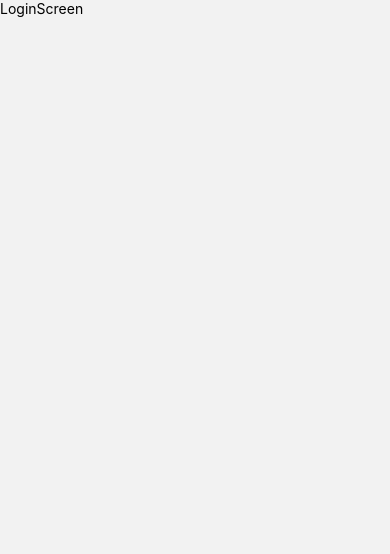
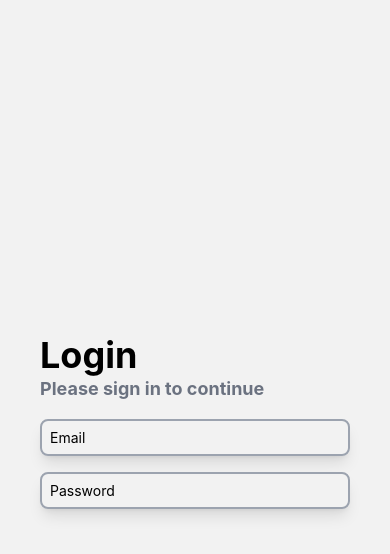
Before and after one commit to glin18/native-task, a React Native app: screen /Login in a window 390 px wide. Shown: the top 554 px of the page. Built offline with nearby package versions, Linux system fonts and the light colour scheme.

Commit message:
Add firebase and build login screen

```diff
--- /dev/null
+++ b/firebaseConfig.js
@@ -0,0 +1,24 @@
+// Import the functions you need from the SDKs you need
+import { initializeApp } from "firebase/app";
+import { getAuth } from "firebase/auth";
+// import { getAnalytics } from "firebase/analytics";
+// TODO: Add SDKs for Firebase products that you want to use
+// https://firebase.google.com/docs/web/setup#available-libraries
+
+// Your web app's Firebase configuration
+// For Firebase JS SDK v7.20.0 and later, measurementId is optional
+const firebaseConfig = {
+  apiKey: "AIzaSyCgpT9y7OZpP4qiWCcKzMdmvLvIjNYZelQ",
+  authDomain: "stickman-todo.firebaseapp.com",
+  projectId: "stickman-todo",
+  storageBucket: "stickman-todo.appspot.com",
+  messagingSenderId: "153892138532",
+  appId: "1:153892138532:web:ee55e908c05368533432b1",
+  measurementId: "G-1KXT4NXNLZ",
+};
+
+// Initialize Firebase
+const app = initializeApp(firebaseConfig);
+export const auth = getAuth(app);
+
+// const analytics = getAnalytics(app);
--- a/package.json
+++ b/package.json
@@ -15,6 +15,7 @@
     "@rneui/themed": "^0.0.0-edge.2",
     "expo": "~48.0.15",
     "expo-status-bar": "~1.4.4",
+    "firebase": "^9.21.0",
     "nativewind": "^2.0.11",
     "react": "18.2.0",
     "react-native": "0.71.7",
--- a/screens/LoginScreen.js
+++ b/screens/LoginScreen.js
@@ -1,10 +1,37 @@
-import { SafeAreaView, View, Text } from "react-native";
+import {
+  SafeAreaView,
+  KeyboardAvoidingView,
+  View,
+  Text,
+  TextInput,
+} from "react-native";
 import React from "react";
+import { auth } from "../firebaseConfig";
 
 const LoginScreen = () => {
   return (
-    <SafeAreaView>
-      <Text>LoginScreen</Text>
+    <SafeAreaView className="flex-1">
+      <KeyboardAvoidingView
+        behavior="padding"
+        className="flex-1 justify-center px-10 space-y-4"
+      >
+        <View>
+          <Text className="text-4xl font-bold">Login</Text>
+          <Text className="text-gray-500 font-bold text-lg">
+            Please sign in to continue
+          </Text>
+        </View>
+
+        <TextInput
+          placeholder="Email"
+          className="border-2 border-gray-400 shadow-lg rounded-lg p-2"
+        />
+
+        <TextInput
+          placeholder="Password"
+          className="border-2 shadow-lg border-gray-400 rounded-lg p-2"
+        />
+      </KeyboardAvoidingView>
     </SafeAreaView>
   );
 };
```
Also changed, not shown: 1 other file (tests, documents, lock files or other folders).
